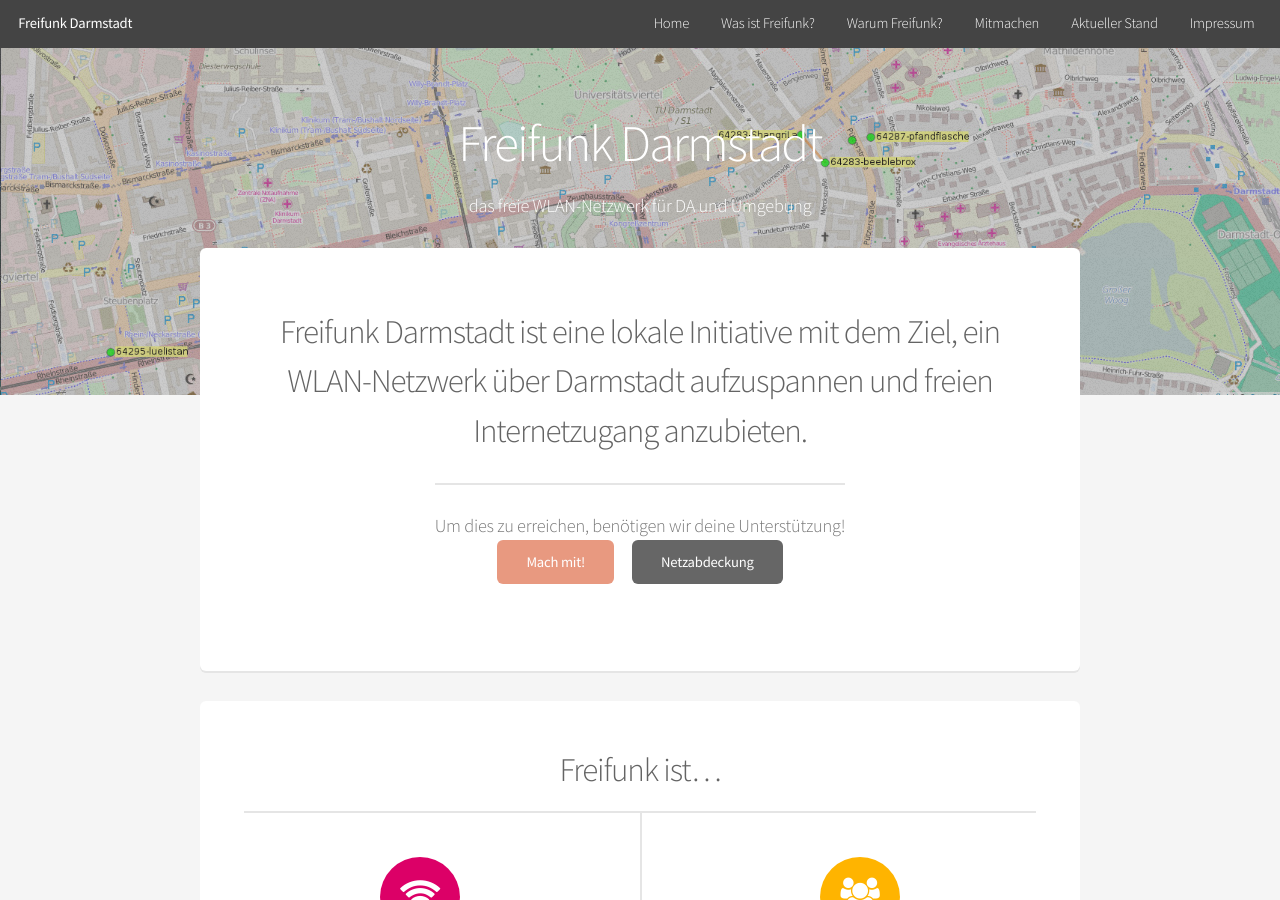
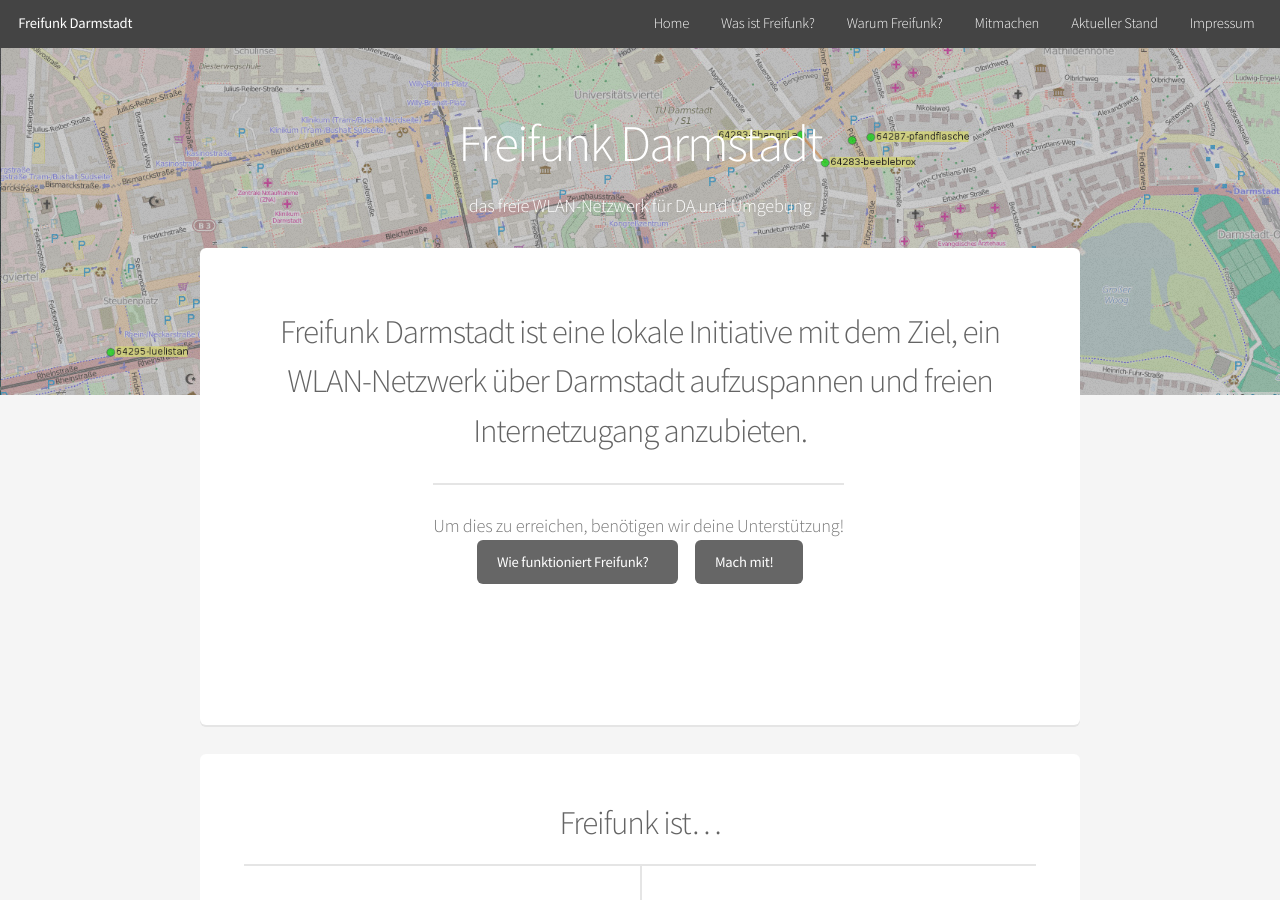
Before and after one commit to mdrenger/darmstadt.freifunk.net, a Jekyll site: the page built from pages/index.html, in a window 1280 px wide and 900 px high. Built offline with Jekyll 4.4.1, drawn with Linux system fonts in a browser that asks for light colours.

Commit message:
changed icons in buttons

```diff
--- a/_layouts/landing.html
+++ b/_layouts/landing.html
@@ -17,11 +17,13 @@
 			<header class="major">
 				<h2>{{ site.description }}</h2>
 				<p>Um dies zu erreichen, benötigen wir deine Unterstützung!</p>
-				<ul class="actions">
-			<li><a href="#" class="button special accent2">Mach mit!</a></li>
-			<li><a href="#" class="button accent2">Netzabdeckung</a></li>
+				<p>
+					<ul class="actions">
+						<li><a href="#" class="button accent3 icon fa-icon-question-sign">Wie funktioniert Freifunk?</a></li>
+						<li><a href="#" class="button accent2 icon fa-circle-arrow-right">Mach mit!</a></li>
 
-		</ul>
+					</ul>
+				</p>
 			</header>
 		</section>
 		<section class="box special features">
```
